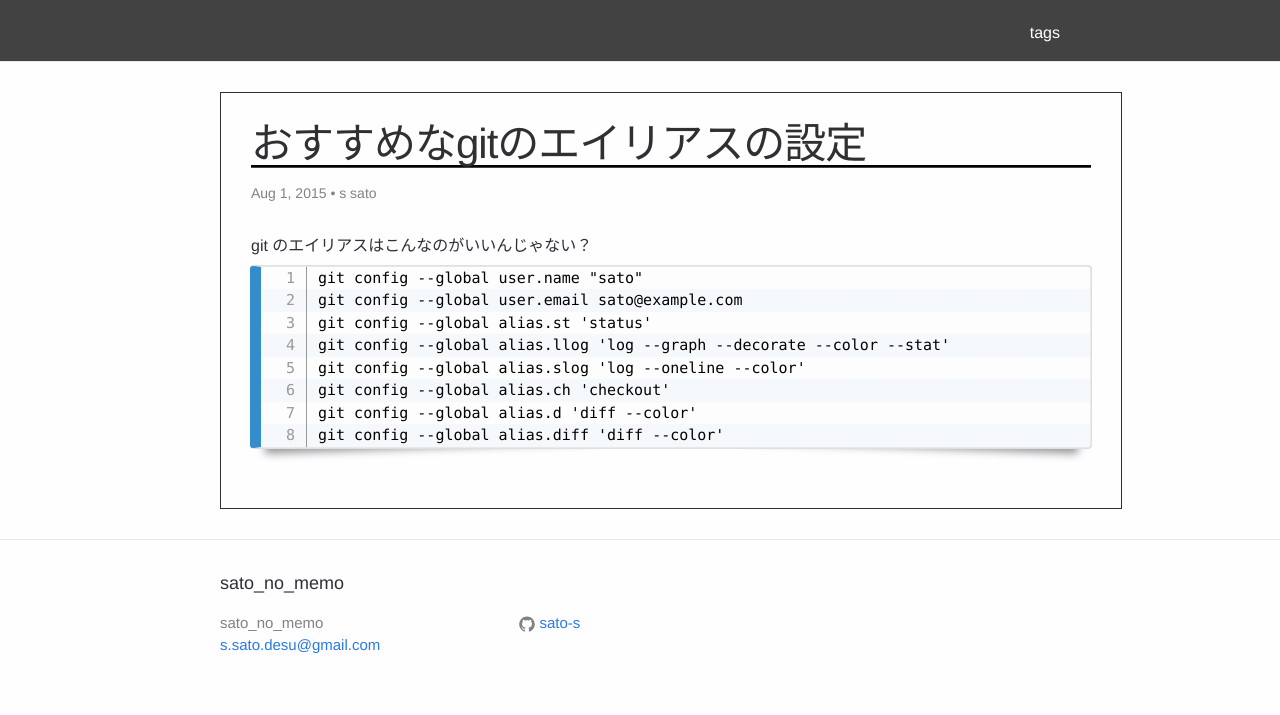
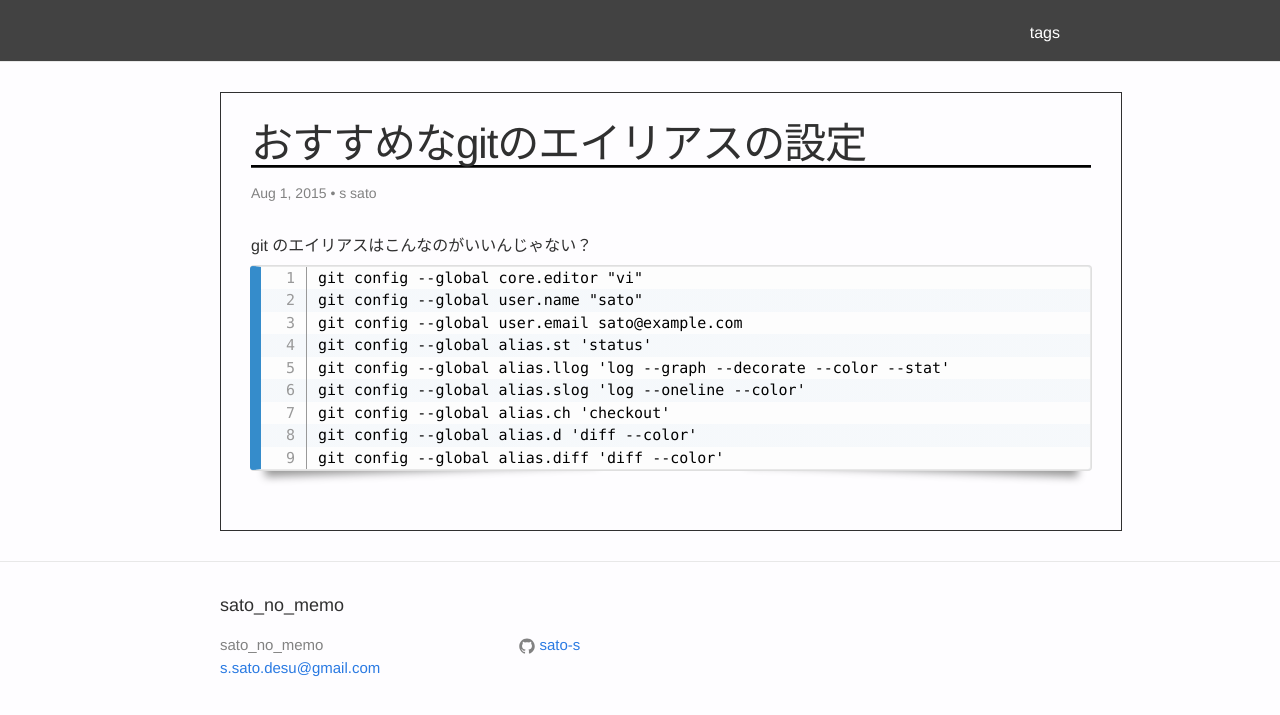
Before and after one commit to sato-s/sato-s.github.io, a Jekyll site: the page built from _posts/2015-08-01-git-alias.html, in a window 1280 px wide. Shown: the top 715 px of the page. Built offline with Jekyll 4.4.1, drawn with Linux system fonts in a browser that asks for light colours; nearby versions of some CDN libraries; library files that are not in the unit come from our copies; Markdown is read by kramdown in place of the engine named in the settings.

Commit message:
git alias

```diff
--- a/_posts/2015-08-01-git-alias.html
+++ b/_posts/2015-08-01-git-alias.html
@@ -11,7 +11,8 @@ blogger_orig_url: http://satomemocho.blogspot.com/2015/08/git.html
 ---
 
   git のエイリアスはこんなのがいいんじゃない？
-<pre><code>git config --global user.name "sato"
+<pre><code>git config --global core.editor "vi"
+git config --global user.name "sato"
 git config --global user.email sato@example.com
 git config --global alias.st 'status'
 git config --global alias.llog 'log --graph --decorate --color --stat'
```
